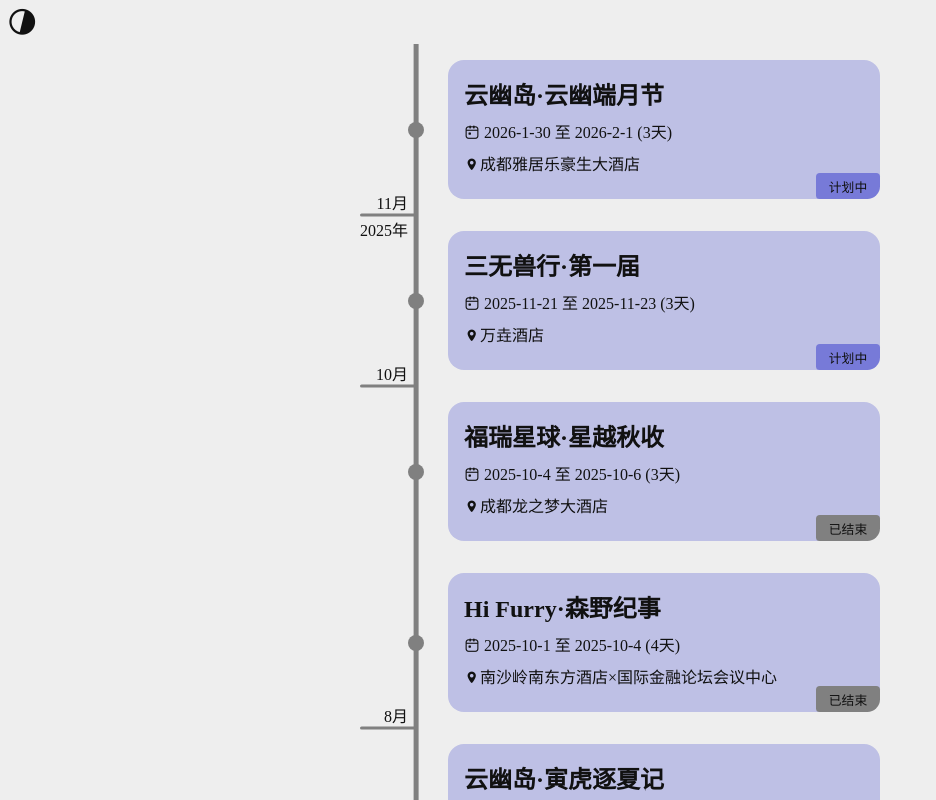
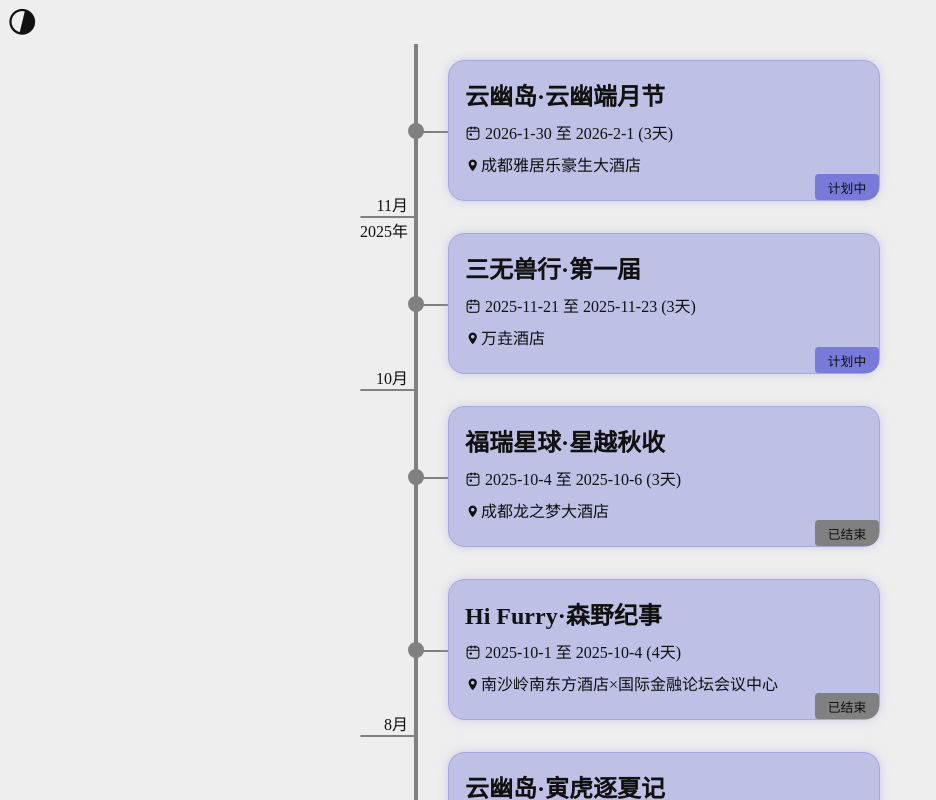
Before and after one commit to kuankuan2007/timeline, a Vue app: page / in a window 1280 px wide. Shown: the top 800 px of the page, without its empty margins (0-936 px from the left). Built offline with nearby package versions, Linux system fonts and the light colour scheme.

Commit message:
优化时间线组件样式，添加活动线和时间标签，调整布局和边框样式

```diff
--- a/src/App.vue
+++ b/src/App.vue
@@ -20,13 +20,14 @@
               opacity: index && activitys[index - 1]?.dateStart.getFullYear() !== activity.dateStart.getFullYear() ? 1 : 0
             }">{{ activity.dateStart.getFullYear() }}年</div>
           </div>
+          <div class="activity-line"></div>
           <div class="before line"></div>
           <div class="ball"></div>
           <div class="after line"></div>
         </div>
         <div class="content">
           <p class="title-box"><span class="name">{{ activity.name }}</span>·<span class="title">{{ activity.title
-              }}</span></p>
+          }}</span></p>
           <p class="date-city"><k-icon id="calendar" inline /> <span class="date">
               {{ dateToString(activity.dateStart) }} 至 {{ dateToString(activity.dateEnd) }} ({{ activity.duration()
               }}天)</span></p>
@@ -109,7 +110,8 @@ button.theme-button {
     position: relative;
     display: flex;
 
-    column-gap: 1em;
+    $column-gap: 1em;
+    column-gap: $column-gap;
 
     $timeline-width: 2em;
 
@@ -127,28 +129,20 @@ button.theme-button {
 
         .ball,
         .line,
-        .time-tag-line {
+        .time-tag-line,
+        .activity-line {
           background-color: $timeline-color;
+          border-color: $timeline-color;
         }
       }
 
       .ball {
-        width: $size;
-        height: $size;
+        border: $size*0.5 solid;
         position: absolute;
         left: 50%;
         top: 50%;
         border-radius: 9999999px;
         transform: translate(-50%, -50%);
-
-      }
-
-      .line {
-        width: $line-width;
-        height: 50%;
-        position: absolute;
-        left: 50%;
-        transform: translateX(-50%);
 
       }
 
@@ -163,8 +157,10 @@ button.theme-button {
         white-space: nowrap;
         text-align: right;
 
+        user-select: none;
+
         .time-tag-line {
-          height: $line-width * 0.6;
+          border: $line-width * 0.3 solid;
           border-top-left-radius: 9999999px;
           border-bottom-left-radius: 9999999px;
         }
@@ -174,6 +170,24 @@ button.theme-button {
           padding-right: 0.5em;
         }
       }
+
+      .activity-line {
+        width: $size + $column-gap;
+        top: 50%;
+        border: $line-width * 0.3 solid;
+        position: absolute;
+        left: 50%;
+      }
+
+      .line {
+        border: $line-width * 0.5 solid;
+        height: 50%;
+        position: absolute;
+        left: 50%;
+        transform: translateX(-50%);
+
+      }
+
 
       .before {
         top: 0;
@@ -190,9 +204,13 @@ button.theme-button {
       padding: 1em;
       flex: 1 1 auto;
       position: relative;
+      border: 0.1em solid;
+
 
       @include useTheme {
         background: color.mix(getTheme('background'), getTheme('active-color'), 80%);
+        border-color: color.mix(getTheme('background'), getTheme('active-color'), 70%);
+        filter: drop-shadow(0 0 0.3em rgba(color.mix(getTheme('background'), getTheme('active-color'), 70%), 0.5));
       }
 
 
```
